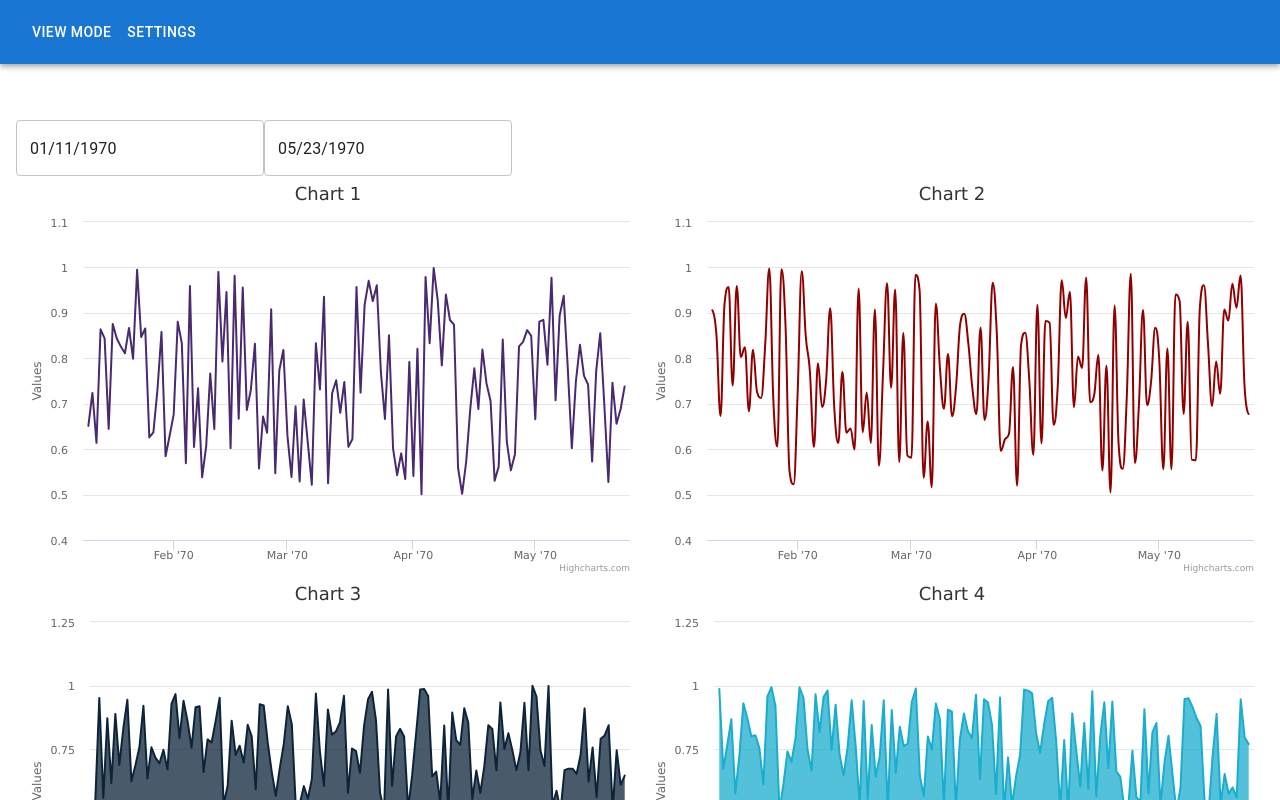
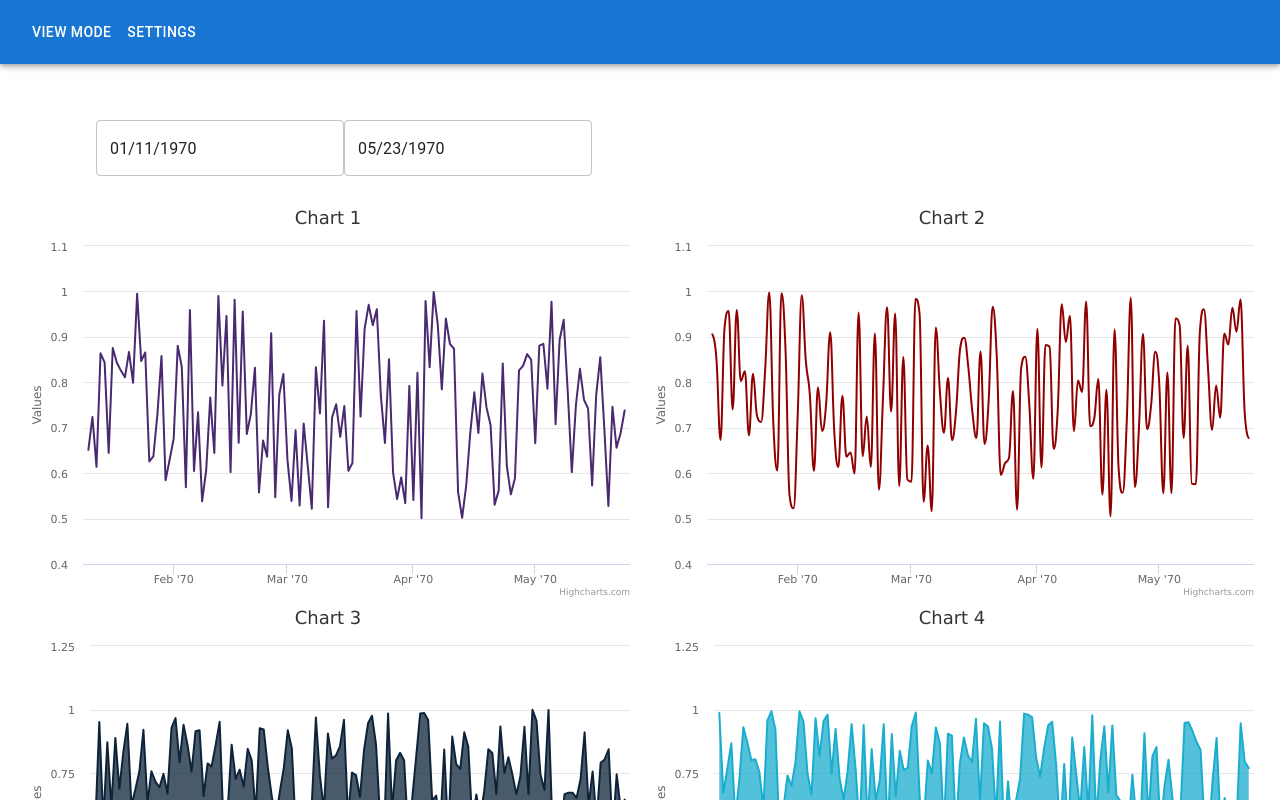
Before and after one commit to ThePeregrinus/highcharts-demo, a React (Create React App) app: page / in a window 1280 px wide. Shown: the top 800 px of the page. Built offline with nearby package versions, Linux system fonts and the light colour scheme.

Commit message:
put interfaces to its folders

```diff
--- a/src/App.tsx
+++ b/src/App.tsx
@@ -9,12 +9,7 @@ import { ViewMode } from './pages/VewMode';
 import { Setting } from './pages/Settings';
 import { charts } from './chartData';
 
-import { IChart } from './chartData';
-
-export interface ChartContextType {
-  chartsState: IChart[];
-  setChartsState: React.Dispatch<React.SetStateAction<IChart[]>>;
-}
+import { ChartContextType } from './interfaces/ChartContextType';
 
 export const Context = createContext({} as ChartContextType);
 
--- a/src/chartData/changeDataOptions.ts
+++ b/src/chartData/changeDataOptions.ts
@@ -1,5 +1,5 @@
-import { IChart } from '.';
-import { ChartContextType } from '../App';
+import { IChart } from '../interfaces/IChart';
+import { ChartContextType } from '../interfaces/ChartContextType';
 
 export const changeDataOptions = (
   value: ChartContextType,
--- a/src/chartData/changeDataSort.ts
+++ b/src/chartData/changeDataSort.ts
@@ -1,4 +1,4 @@
-import { IChart } from '.';
+import { IChart } from '../interfaces/IChart';
 
 export const changeDataSort = (
   valueArray: IChart,
--- a/src/chartData/index.ts
+++ b/src/chartData/index.ts
@@ -1,25 +1,5 @@
 import { CHART_CONFIG } from './chartConfig';
-
-export interface IChart {
-  title: {
-    text: string;
-  };
-  legend: {
-    enabled: boolean;
-  };
-  series: {
-    color: string;
-    type: string;
-    name: string;
-    pointInterval?: number;
-    pointIntervalUnit?: string;
-    pointStart?: number;
-    data: number[][];
-  }[];
-  xAxis: {
-    type?: string;
-  };
-}
+import { IChart } from '../interfaces/IChart';
 
 let data: Array<Array<number>> = [];
 
--- a/src/components/GridCharts/index.tsx
+++ b/src/components/GridCharts/index.tsx
@@ -11,15 +11,11 @@ import { CHART_CONFIG } from '../../chartData/chartConfig';
 
 import { changeDataSort } from '../../chartData/changeDataSort';
 
-import { IChart } from '../../chartData';
+import { IChart } from '../../interfaces/IChart';
+import { IStep } from '../../interfaces/IStep';
 
 export const GridCharts = () => {
   const value = useContext(Context);
-
-  interface IStep {
-    start: Dayjs;
-    end: Dayjs;
-  }
 
   const [step, setStep] = useState<IStep>({
     start: dayjs('1970.01.11'),
@@ -40,7 +36,7 @@ export const GridCharts = () => {
     <>
       <Grid container p={2}>
         {value.chartsState.length ? (
-          <Grid item xs={12} sm={12}>
+          <Grid item xs={12} sm={12} mb={3} ml={10}>
             <DatePicker
               value={step.start}
               minDate={CHART_CONFIG.START_DEFAULT}
--- a/src/components/Modal/ModalSettings.tsx
+++ b/src/components/Modal/ModalSettings.tsx
@@ -11,7 +11,7 @@ import {
   MenuItem,
 } from '@mui/material';
 
-import { ChartContextType } from '../../App';
+import { ChartContextType } from '../../interfaces/ChartContextType';
 import { changeDataOptions } from '../../chartData/changeDataOptions';
 import { CHART_CONFIG } from '../../chartData/chartConfig';
 
--- /dev/null
+++ b/src/interfaces/ChartContextType/index.tsx
@@ -0,0 +1,6 @@
+import { IChart } from '../IChart';
+
+export interface ChartContextType {
+  chartsState: IChart[];
+  setChartsState: React.Dispatch<React.SetStateAction<IChart[]>>;
+}
--- /dev/null
+++ b/src/interfaces/IChart/index.tsx
@@ -0,0 +1,20 @@
+export interface IChart {
+  title: {
+    text: string;
+  };
+  legend: {
+    enabled: boolean;
+  };
+  series: {
+    color: string;
+    type: string;
+    name: string;
+    pointInterval?: number;
+    pointIntervalUnit?: string;
+    pointStart?: number;
+    data: number[][];
+  }[];
+  xAxis: {
+    type?: string;
+  };
+}
--- /dev/null
+++ b/src/interfaces/IStep/index.tsx
@@ -0,0 +1,6 @@
+import { Dayjs } from 'dayjs';
+
+export interface IStep {
+  start: Dayjs;
+  end: Dayjs;
+}
```
